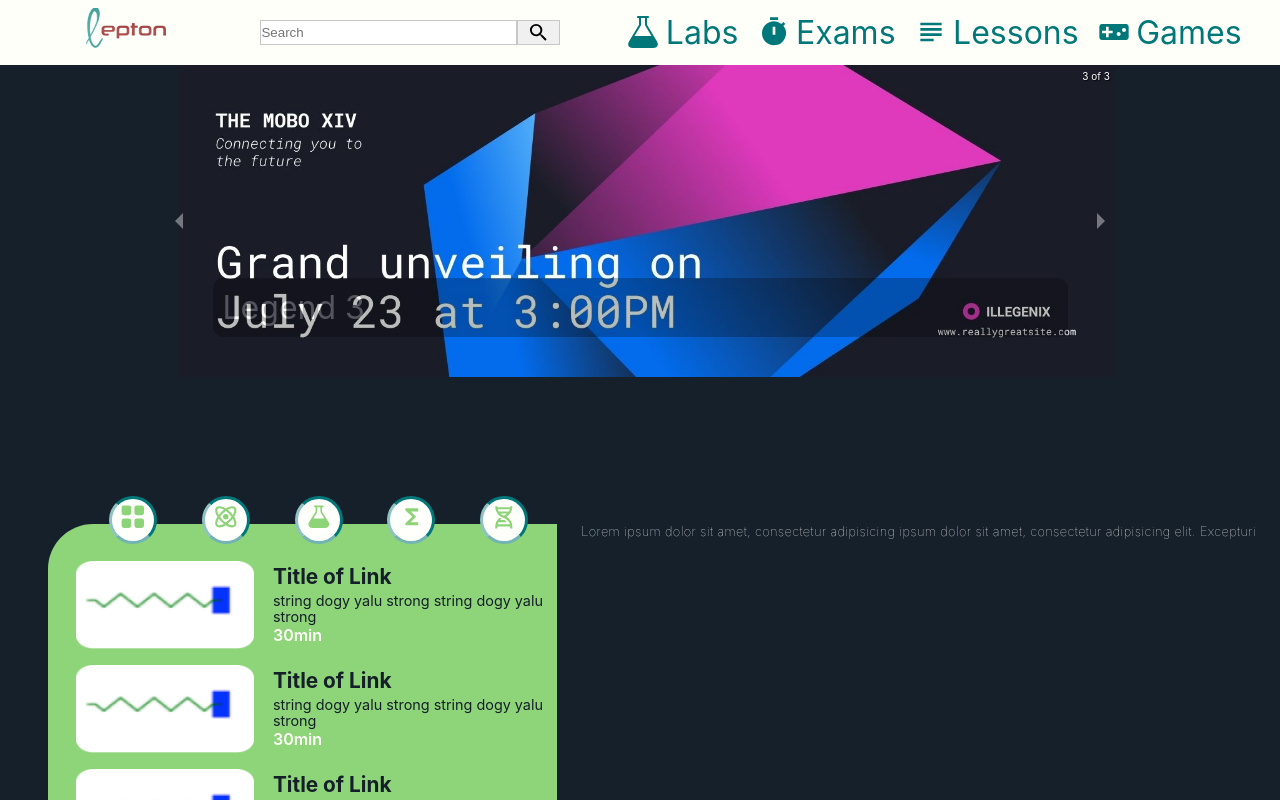
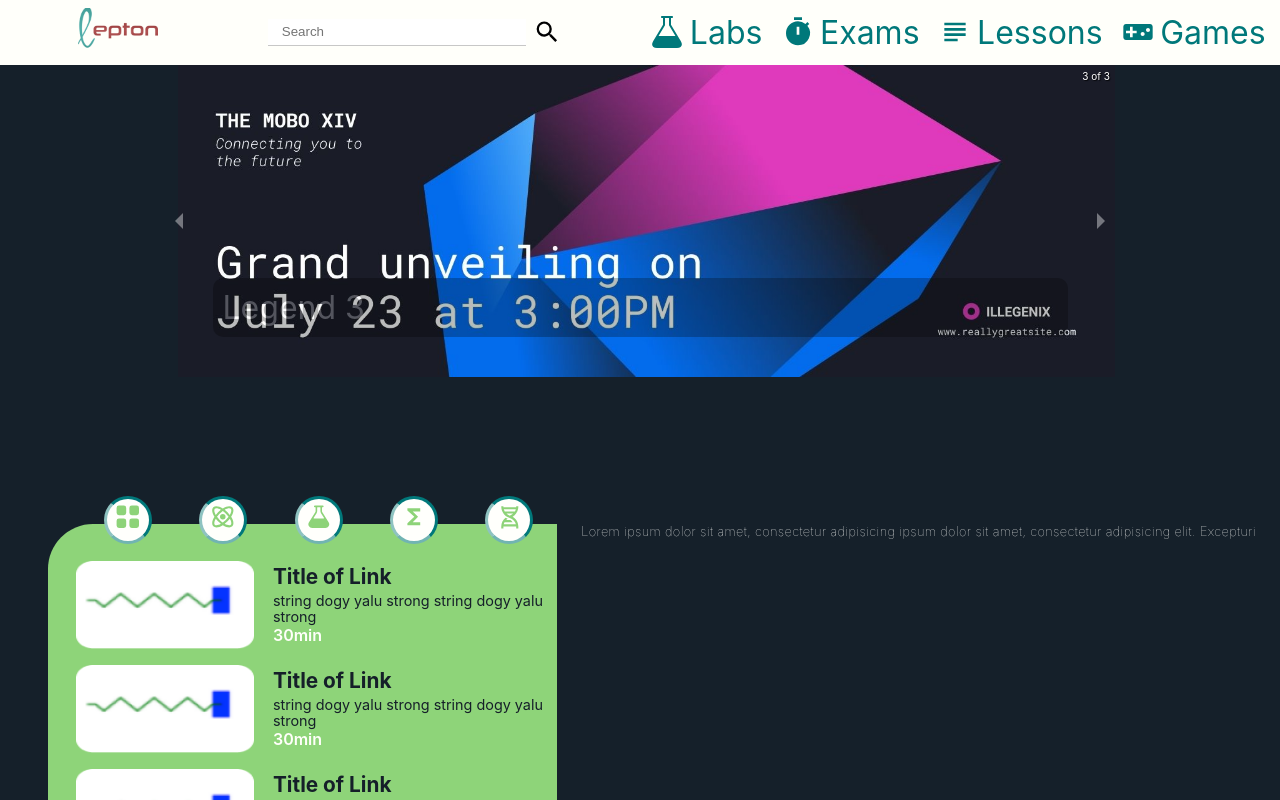
Before and after one commit to AhamedShimak/project-rethink, a React (Create React App) app: page /lessons in a window 1280 px wide. Shown: the top 800 px of the page. Built offline with nearby package versions, Linux system fonts and the light colour scheme; a web font is replaced by a local one.

Commit message:
commit lesson

```diff
--- a/src/layout/Header.js
+++ b/src/layout/Header.js
@@ -7,6 +7,7 @@ import {
   MdVideogameAsset,
   MdTimer,
 } from "react-icons/md";
+import { IoIosArrowBack, IoIosClose } from "react-icons/io";
 import { ImLab } from "react-icons/im";
 
 import "./header.css";
@@ -20,7 +21,7 @@ const Header = () => {
       <nav className="header__nav">
         <div>
           <div className="header__icons header__search__closeIcon">
-            <MdKeyboardBackspace onClick={() => history.push("/")} />
+            <IoIosArrowBack onClick={() => history.push("/")} />
           </div>
         </div>
         <div>
@@ -40,7 +41,7 @@ const Header = () => {
             searchActive ? "header__search__diplay" : ""
           } `}>
           <div className="header__icons header__search__closeIcon">
-            <MdKeyboardBackspace
+            <IoIosClose
               onClick={() => setSearchActive(!searchActive)}
             />
           </div>
--- a/src/layout/header.css
+++ b/src/layout/header.css
@@ -18,7 +18,7 @@
   display: flex;
   justify-content: space-between;
   align-items: center;
-  padding:var(--spacer--sm) var(--spacer--lg);
+  padding:var(--spacer--sm) .5em;
 
   position: relative;
 
@@ -83,18 +83,17 @@ li:first-child {
   width: 100%;
   border: none;
 
-  border: hsl(0, 0%, 78%) solid .02rem;
+  border-bottom: hsl(0, 0%, 78%) solid .02rem;
   margin: 0;
   height: 25px;
   outline: none;
+padding: 1em;
 }
 
 .header__input__icon{
   width: 50px !important;
-  height: 25px !important;
- background-color: hsl(0, 0%, 94%);
+  height: 1.75em !important;
 
- border: hsl(0, 0%, 78%) solid .1rem;
 
 }
 
@@ -135,7 +134,9 @@ li:first-child {
 
   }
 
-
+  .header__search__closeIcon{
+    font-size: 2rem;
+  }
   .header__ul__searchIcon,.header__search__closeIcon {
       display: block;
 
@@ -152,7 +153,7 @@ li:first-child {
       width: 100%;
       height: 100%;
       padding: 0 1rem;
-      background-color:#F0F0F0 ;
+      background-color:#ffffff ;
       transition: right .2s;
   }
   .header__input.header__search__diplay {
@@ -161,7 +162,7 @@ li:first-child {
 
   .header__input input {
 
-      margin-left: 20px;
+      margin-left: 10px;
 
   }
   .layout__menu{
--- a/src/screens/LabAndGame/Lab.css
+++ b/src/screens/LabAndGame/Lab.css
@@ -64,8 +64,8 @@
 
 .lab__ellipses{
     display: flex;
-    margin-left: var(--spacer--md);
-    justify-content: space-evenly;
+    padding-left: 2em;
+    justify-content: space-around;
     align-items: center;
     position: absolute;
     top:calc(-3.5em / 2);
--- a/src/screens/Lessons/Lessons.css
+++ b/src/screens/Lessons/Lessons.css
@@ -93,8 +93,8 @@ padding-bottom: .2em;
 .lesson__ellipses{
 
     display: flex;
-    margin-left: var(--spacer--md);
-    justify-content: space-evenly;
+    padding-left: 2em;
+    justify-content: space-around;
     align-items: center;
     position: absolute;
     top:calc(-3.5em / 2);
```
